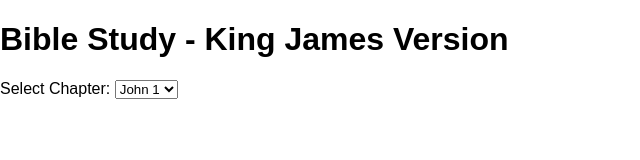
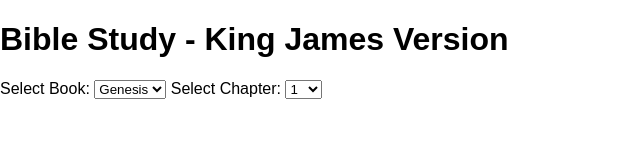
Before and after one commit to rodneyljr/biblestudy, a plain HTML site: page index.html in a window 1280 px wide. Shown: the whole page, without its empty margins (0-640 px from the left). Drawn offline with Linux system fonts and the light colour scheme; no server answers.

Commit message:
Add files via upload

```diff
--- a/index.html
+++ b/index.html
@@ -11,13 +11,20 @@
     <div id="bibleTab">
         <h1>Bible Study - King James Version</h1>
 
+        <!-- Dropdown to select book -->
+        <label for="bookSelect">Select Book:</label>
+        <select id="bookSelect" onchange="updateChapterDropdown()">
+            <option value="genesis">Genesis</option>
+            <option value="john">John</option>
+            <option value="romans">Romans</option>
+            <option value="psalms">Psalms</option>
+            <!-- Add more books as needed -->
+        </select>
+
         <!-- Dropdown to select chapter -->
         <label for="chapterSelect">Select Chapter:</label>
         <select id="chapterSelect" onchange="fetchBibleChapter()">
-            <option value="John+1">John 1</option>
-            <option value="John+2">John 2</option>
-            <option value="John+3">John 3</option>
-            <!-- Add more chapters as needed -->
+            <!-- Chapters will be added dynamically here -->
         </select>
 
         <!-- Bible content will be inserted here by JavaScript -->
@@ -25,17 +32,55 @@
     </div>
 
     <script>
+        // Function to update the chapters dropdown based on selected book
+        function updateChapterDropdown() {
+            const book = document.getElementById('bookSelect').value;
+            const chapterSelect = document.getElementById('chapterSelect');
+
+            // Clear previous chapters
+            chapterSelect.innerHTML = '';
+
+            // Set chapters for each book
+            let chapters = [];
+            switch (book) {
+                case 'genesis':
+                    chapters = Array.from({ length: 50 }, (_, i) => i + 1); // Genesis has 50 chapters
+                    break;
+                case 'john':
+                    chapters = Array.from({ length: 21 }, (_, i) => i + 1); // John has 21 chapters
+                    break;
+                case 'romans':
+                    chapters = Array.from({ length: 16 }, (_, i) => i + 1); // Romans has 16 chapters
+                    break;
+                case 'psalms':
+                    chapters = Array.from({ length: 150 }, (_, i) => i + 1); // Psalms has 150 chapters
+                    break;
+                // Add more books and chapter counts as needed
+            }
+
+            // Populate the chapters dropdown
+            chapters.forEach(chapter => {
+                const option = document.createElement('option');
+                option.value = chapter;
+                option.textContent = chapter;
+                chapterSelect.appendChild(option);
+            });
+
+            // Automatically fetch the first chapter when the book is selected
+            fetchBibleChapter();
+        }
+
         // Function to fetch the Bible chapter dynamically
         async function fetchBibleChapter() {
-            // Get selected chapter from the dropdown
+            const book = document.getElementById('bookSelect').value;
             const chapter = document.getElementById('chapterSelect').value;
 
             // Fetch the data from the API
-            const response = await fetch(`https://bible-api.com/${chapter}`);
+            const response = await fetch(`https://bible-api.com/${book}+${chapter}?translation=kjv`);
             const data = await response.json();
 
             // Display the chapter content
-            let chapterText = '';
+            let chapterText = `<h2>${book.charAt(0).toUpperCase() + book.slice(1)} Chapter ${chapter}</h2>`;
             data.verses.forEach(verse => {
                 chapterText += `<p><strong>${verse.reference}:</strong> ${verse.text}</p>`;
             });
@@ -44,8 +89,11 @@
             document.getElementById('bibleContent').innerHTML = chapterText;
         }
 
-        // Load the default chapter (John 1) when the page loads
-        window.onload = fetchBibleChapter;
+        // Load default content for Genesis 1 when the page loads
+        window.onload = function() {
+            updateChapterDropdown();
+            fetchBibleChapter();
+        };
     </script>
 </body>
 </html>
```
